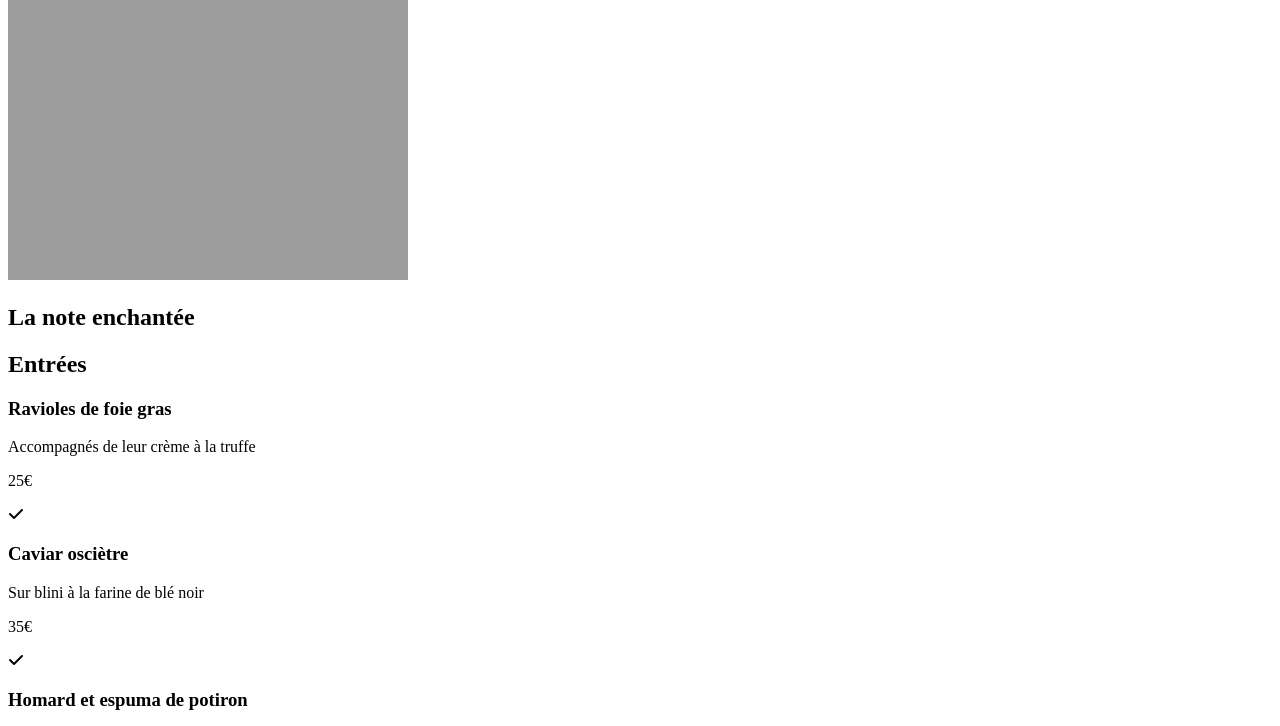
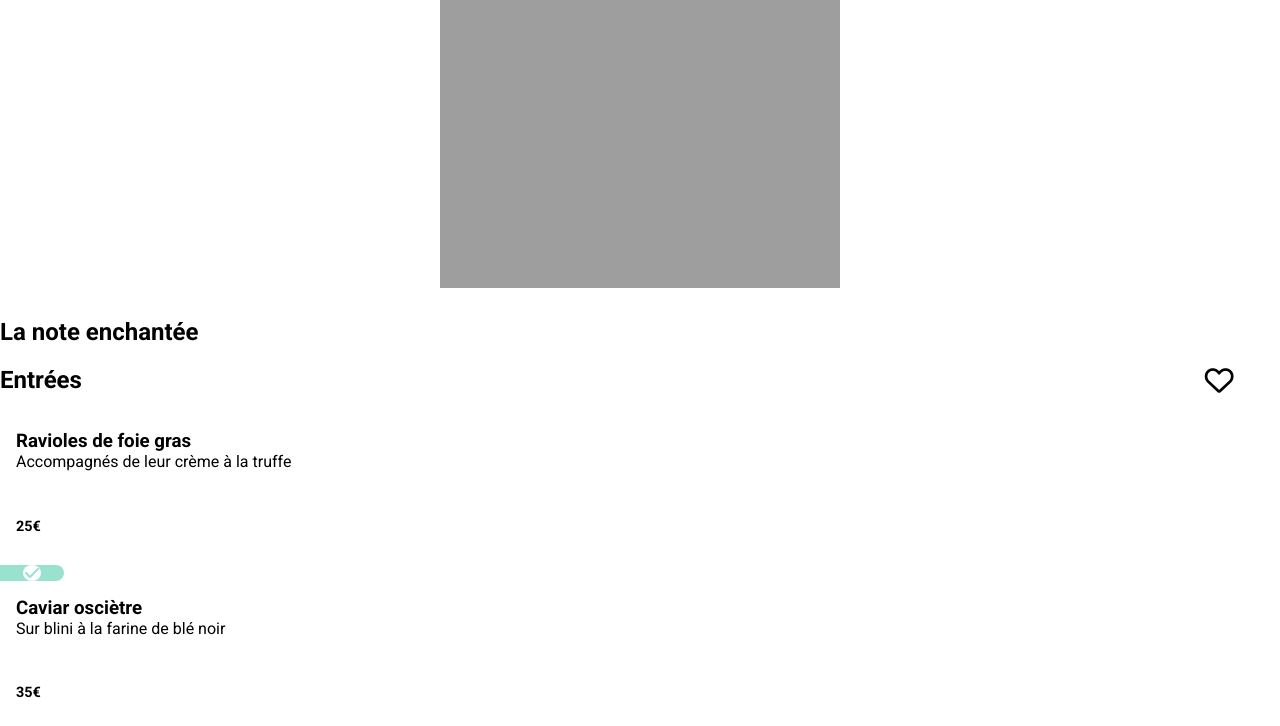
Before and after one commit to Chahinez125/projet-3, a website: page pages/page_restaurant_LaNote.html in a window 1280 px wide. Shown: the part 66-792 px from the top of the page. Drawn offline with Linux system fonts and the light colour scheme; the site is published under a folder, as on GitHub Pages, so addresses that start at the root find nothing; a web font is replaced by a local one.

Commit message:
modified

```diff
--- a/css/tablet.css
+++ /dev/null
@@ -1 +0,0 @@
-/* media */
--- a/pages/page_restaurant_LaNote.html
+++ b/pages/page_restaurant_LaNote.html
@@ -7,7 +7,7 @@
     <title>OhMyFood</title>
     <link href="https://fonts.googleapis.com/css2?family=Roboto:ital,wght@0,100;0,300;0,400;0,500;0,700;0,900;1,100;1,300;1,400;1,500;1,700;1,900&family=Shrikhand&display=swap" rel="stylesheet">
     <link rel="stylesheet" href="https://cdnjs.cloudflare.com/ajax/libs/font-awesome/6.1.2/css/all.min.css" integrity="sha512-1sCRPdkRXhBV2PBLUdRb4tMg1w2YPf37qatUFeS7zlBy7jJI8Lf4VHwWfZZfpXtYSLy85pkm9GaYVYMfw5BC1A==" crossorigin="anonymous" referrerpolicy="no-referrer" />
-    <link rel="stylesheet" href="/style.css">
+    <link rel="stylesheet" href="../style.css">
 </head>
 
 <body>
--- a/style.css
+++ b/style.css
@@ -437,3 +437,4 @@ nav a::before {
   padding-bottom: 1rem;
   border-radius: 2rem;
   margin: 2rem 6rem 2rem 6rem;
+}
```
Also changed, not shown: pages/page_restaurant_LaPalette.html (+1 -1 lines), pages/page_restaurant_LeDelice.html (+1 -1 lines).
